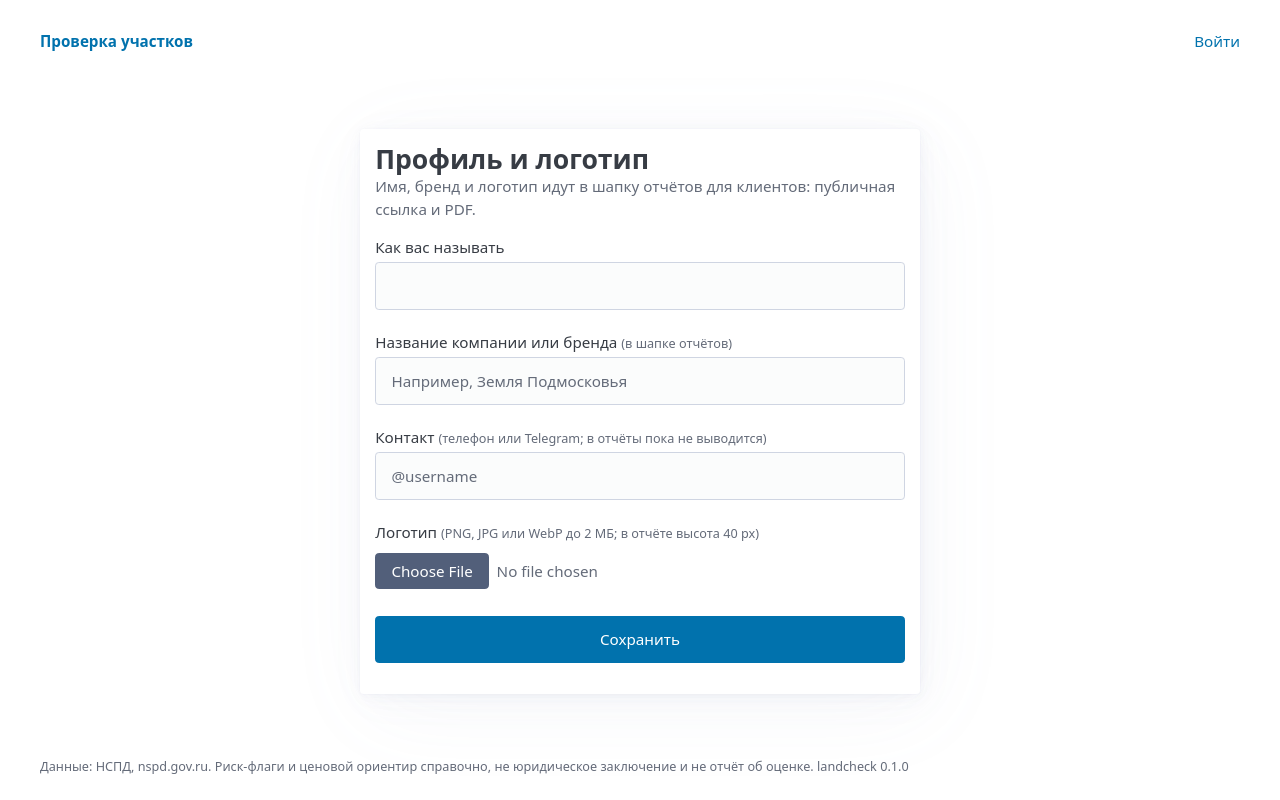
After one commit to batyaro777/land-mp, a FastAPI app: template landcheck/web/templates/profile.html in a window 1280 px wide. The commit adds this page. Run offline with FastAPI, Linux system fonts and the light colour scheme; the template is opened without the code that fills it, so the values that code supplies are empty; some libraries are stand-ins or nearby versions.

Commit message:
Профиль брокера с логотипом, шапка в публичном отчёте и PDF
ТЗ v2 R2. Страница «Профиль и логотип»: имя, бренд, контакт, логотип PNG/JPG/WebP
до 2 МБ (проверка по сигнатуре, файл в uploads/logos/<id>, схема БД не меняется).
Шапка с логотипом и брендом — в публичной ссылке всегда, в кабинете только при печати;
кнопка «Скачать PDF» раскрывает свёрнутые разделы на время печати. Первая буква
текстов «Воды» и негативных факторов без потери регистра имён (фильтр ucfirst).

Co-Authored-By: Claude Fable 5.1 <noreply@anthropic.com>
Claude-Session: https://claude.ai/code/session_01CWF5jU74CxrF7CXJyH6Dik

```diff
--- a/landcheck/web/app.py
+++ b/landcheck/web/app.py
@@ -57,6 +57,7 @@ templates.env.filters["money"] = fmt_money
 templates.env.filters["sotka"] = fmt_sotka
 templates.env.filters["dt"] = fmt_date
 templates.env.filters["day"] = fmt_day
+templates.env.filters["ucfirst"] = lambda s: (s[:1].upper() + s[1:]) if s else s
 templates.env.globals.update(
     brand=settings.brand, version=__version__, Purpose=Purpose, disclaimer=DISCLAIMER
 )
@@ -100,6 +101,29 @@ def render(request: Request, name: str, status_code: int = 200, **ctx: Any) -> H
     ctx.setdefault("voice_enabled", bool(settings.gemini_api_key))
     ctx["request"] = request
     return templates.TemplateResponse(request, name, ctx, status_code=status_code)
+
+
+LOGO_EXTS = ("png", "jpg", "webp")
+MAX_LOGO_BYTES = 2 * 1024 * 1024
+
+
+def _logos_dir() -> Path:
+    return settings.db_path.parent / "uploads" / "logos"
+
+
+def logo_url(user_id: int) -> str | None:
+    """Логотип брокера лежит файлом uploads/logos/<id>.<ext>; схема БД не трогается."""
+    for ext in LOGO_EXTS:
+        if (_logos_dir() / f"{user_id}.{ext}").exists():
+            return f"/uploads/logos/{user_id}.{ext}"
+    return None
+
+
+def _remove_logo(user_id: int) -> None:
+    for ext in LOGO_EXTS:
+        p = _logos_dir() / f"{user_id}.{ext}"
+        if p.exists():
+            p.unlink()
 
 
 def _own_check(db, user: User, check_id: int) -> Check:
@@ -435,6 +459,7 @@ def _report_ctx(check: Check, item: CheckItem, public: bool) -> dict[str, Any]:
         "checklist": CHECKLIST,
         "price": price_orientation(data, (check.stats or {}).get("median_price_per_sotka")),
         "price_pos": price_position(data, median),
+        "logo_url": logo_url(check.user_id),
         **_loc_extras(loc, region),
         "public": public,
         "owner": check.user,
@@ -546,6 +571,50 @@ def report_region(request: Request, user: UserDep, check_id: int, cad_num: str,
             region_url=f"/checks/{check.id}/items/{cad_num}/region",
             user=user,
         )
+
+
+# --- профиль брокера: имя, бренд, контакт, логотип для отчётов (ТЗ v2, R2) ---------------
+@router.get("/profile", response_class=HTMLResponse)
+def profile_form(request: Request, user: UserDep, saved: int = 0, error: str | None = None):
+    return render(
+        request, "profile.html", user=user, logo_url=logo_url(user.id), saved=saved, error=error
+    )
+
+
+@router.post("/profile")
+async def profile_save(
+    request: Request,
+    user: UserDep,
+    name: Annotated[str, Form()] = "",
+    brand_name: Annotated[str, Form()] = "",
+    contact: Annotated[str, Form()] = "",
+    remove_logo: Annotated[str, Form()] = "",
+    logo: Annotated[UploadFile | None, File()] = None,
+):
+    error = None
+    if remove_logo:
+        _remove_logo(user.id)
+    if logo is not None and logo.filename:
+        raw = await logo.read(MAX_LOGO_BYTES + 1)
+        kind = _image_kind(raw)
+        if kind is None:
+            error = "Логотип не загружен: нужен файл PNG, JPG или WebP."
+        elif len(raw) > MAX_LOGO_BYTES:
+            error = "Логотип не загружен: файл больше 2 МБ."
+        else:
+            _remove_logo(user.id)
+            _logos_dir().mkdir(parents=True, exist_ok=True)
+            (_logos_dir() / f"{user.id}.{kind}").write_bytes(raw)
+    with session() as db:
+        u = db.get(User, user.id)
+        assert u is not None
+        u.name = name.strip()[:120] or u.name
+        u.brand = brand_name.strip()[:120] or None
+        u.contact = contact.strip()[:200] or None
+        db.commit()
+    if error:
+        return RedirectResponse(f"/profile?error={quote(error)}", status_code=303)
+    return RedirectResponse("/profile?saved=1", status_code=303)
 
 
 # --- single check ------------------------------------------------------------------------
--- a/landcheck/web/static/app.css
+++ b/landcheck/web/static/app.css
@@ -32,13 +32,20 @@ table.facts td, table.facts th { padding: 0.3em 0.5em; font-size: 0.9em; }
 .flag.stop { border-color: #b42318; } .flag.check { border-color: #d59b00; } .flag.ok { border-color: #1f6b2a; }
 .restrictions { white-space: pre-line; max-height: 14em; overflow: auto; }
 .checklist { padding-left: 1.2em; } .checklist li { margin: 0.2em 0; }
-.report-brand { display: flex; justify-content: space-between; align-items: baseline; border-bottom: 2px solid #2E75B6; margin-bottom: 1rem; padding-bottom: 0.3rem; }
+.report-brand { display: flex; justify-content: space-between; align-items: center; gap: 1rem; border-bottom: 2px solid #2E75B6; margin-bottom: 1rem; padding-bottom: 0.3rem; }
+.brand-line { display: flex; align-items: center; gap: 0.6rem; }
+.brand-logo { height: 40px; max-width: 160px; object-fit: contain; }
+.print-only { display: none !important; }
+.ok-msg { color: #1f6b2a; }
+.inline-check { display: inline-flex; align-items: center; gap: 0.3rem; margin-left: 1rem; }
 @media print {
-  .no-print, header, footer form { display: none !important; }
+  .no-print, header, footer form, .mic, .mic-status, [aria-busy="true"] { display: none !important; }
+  .print-only { display: flex !important; }
   main { max-width: 100%; }
   article { box-shadow: none; border: 1px solid #ddd; break-inside: avoid; }
   #map { height: 300px; }
   details { display: block; } details > summary { list-style: none; }
+  a { text-decoration: none; color: inherit; }
 }
 .photos { display: grid; grid-template-columns: repeat(3, 1fr); gap: 0.4rem; }
 .photos img { width: 100%; aspect-ratio: 4/3; object-fit: cover; border-radius: 6px; }
--- a/landcheck/web/templates/_location.html
+++ b/landcheck/web/templates/_location.html
@@ -12,11 +12,11 @@
   <div class="grid two">
   <div>
     <strong>Вода</strong> {% if water.level != 'none' %}<span class="badge mini v-{{ sev[water.level] }}">{{ {'risk':'риск','plus':'плюс','neutral':'факт'}[water.level] }}</span>{% endif %}
-    <p class="small">{{ water.text|capitalize }}.</p>
+    <p class="small">{{ water.text|ucfirst }}.</p>
     {% if water['items'] %}
     <ul class="loc-list">
       {% for i in water['items'] %}
-      <li>{{ i.label|capitalize }}{% if i.count > 1 %} ×{{ i.count }}{% endif %}:
+      <li>{{ i.label|ucfirst }}{% if i.count > 1 %} ×{{ i.count }}{% endif %}:
         {% if i.distance_m == 0 %}участок внутри{% elif i.distance_m is not none %}в {{ i.distance_m }} м{% else %}расстояние не определено{% endif %}{% if i.name %} <span class="muted small">{{ i.name|truncate(80) }}</span>{% endif %}</li>
       {% endfor %}
     </ul>
@@ -27,7 +27,7 @@
     {% if negatives %}
     <ul class="loc-list">
       {% for n in negatives %}
-      <li><span class="badge mini v-stop">риск</span> {{ n.label|capitalize }}{% if n.count > 1 %} ×{{ n.count }}{% endif %}{% if n.distance_m == 0 %}: участок внутри{% elif n.distance_m is not none %}: в {{ n.distance_m }} м{% endif %}{% if n.name %} <span class="muted small">{{ n.name|truncate(80) }}</span>{% endif %}
+      <li><span class="badge mini v-stop">риск</span> {{ n.label|ucfirst }}{% if n.count > 1 %} ×{{ n.count }}{% endif %}{% if n.distance_m == 0 %}: участок внутри{% elif n.distance_m is not none %}: в {{ n.distance_m }} м{% endif %}{% if n.name %} <span class="muted small">{{ n.name|truncate(80) }}</span>{% endif %}
         <div class="muted small">{{ n.source }}{% if n.date %}, {{ n.date|dt }}{% endif %}{% if n.note %} — {{ n.note }}{% endif %}</div></li>
       {% endfor %}
     </ul>
--- a/landcheck/web/templates/base.html
+++ b/landcheck/web/templates/base.html
@@ -24,6 +24,7 @@
       <li><details class="dropdown">
         <summary>{{ user.brand or user.name }}</summary>
         <ul dir="rtl">
+          <li><a href="/profile">Профиль и логотип</a></li>
           <li><form method="post" action="/logout"><button class="outline secondary">Выйти</button></form></li>
         </ul>
       </details></li>
--- /dev/null
+++ b/landcheck/web/templates/profile.html
@@ -0,0 +1,25 @@
+{% extends "base.html" %}
+{% block title %}Профиль — {{ brand }}{% endblock %}
+{% block content %}
+<article class="narrow">
+  <hgroup>
+    <h2>Профиль и логотип</h2>
+    <p>Имя, бренд и логотип идут в шапку отчётов для клиентов: публичная ссылка и PDF.</p>
+  </hgroup>
+  {% if saved %}<p class="ok-msg">Сохранено.</p>{% endif %}
+  {% if error %}<p class="err">{{ error }}</p>{% endif %}
+  <form method="post" action="/profile" enctype="multipart/form-data">
+    <label>Как вас называть<input name="name" value="{{ user.name }}" required></label>
+    <label>Название компании или бренда <small class="muted">(в шапке отчётов)</small>
+      <input name="brand_name" value="{{ user.brand or '' }}" placeholder="Например, Земля Подмосковья"></label>
+    <label>Контакт <small class="muted">(телефон или Telegram; в отчёты пока не выводится)</small>
+      <input name="contact" value="{{ user.contact or '' }}" placeholder="@username"></label>
+    <label>Логотип <small class="muted">(PNG, JPG или WebP до 2 МБ; в отчёте высота 40 px)</small>
+      <input type="file" name="logo" accept=".png,.jpg,.jpeg,.webp"></label>
+    {% if logo_url %}
+    <p><img src="{{ logo_url }}" alt="логотип" class="brand-logo"> <label class="inline-check"><input type="checkbox" name="remove_logo" value="1"> удалить логотип</label></p>
+    {% endif %}
+    <button type="submit">Сохранить</button>
+  </form>
+</article>
+{% endblock %}
```
Also changed, not shown: landcheck/web/templates/report.html (+16 -6 lines), tests/test_profile.py (added, +51 -0 lines), README.md.
